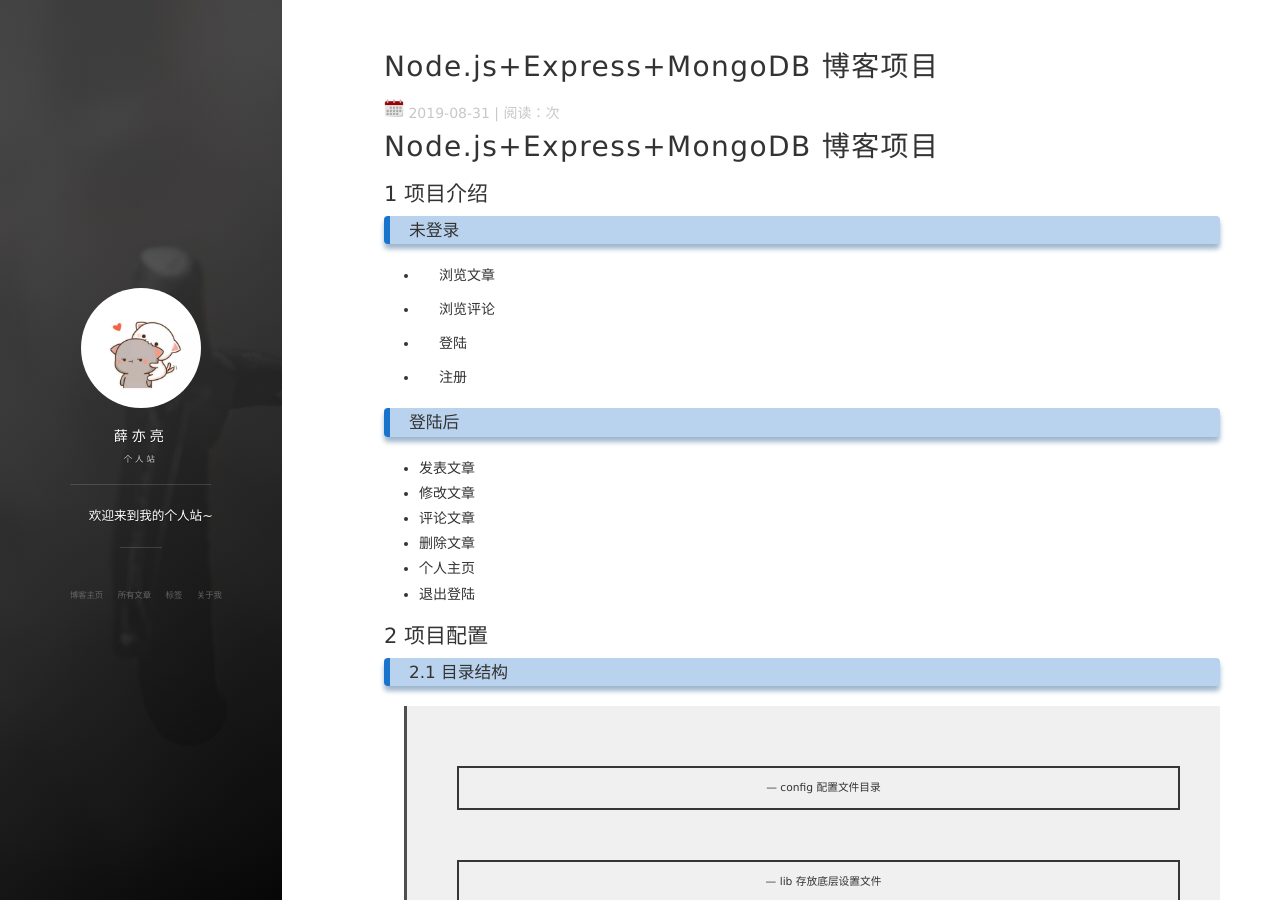
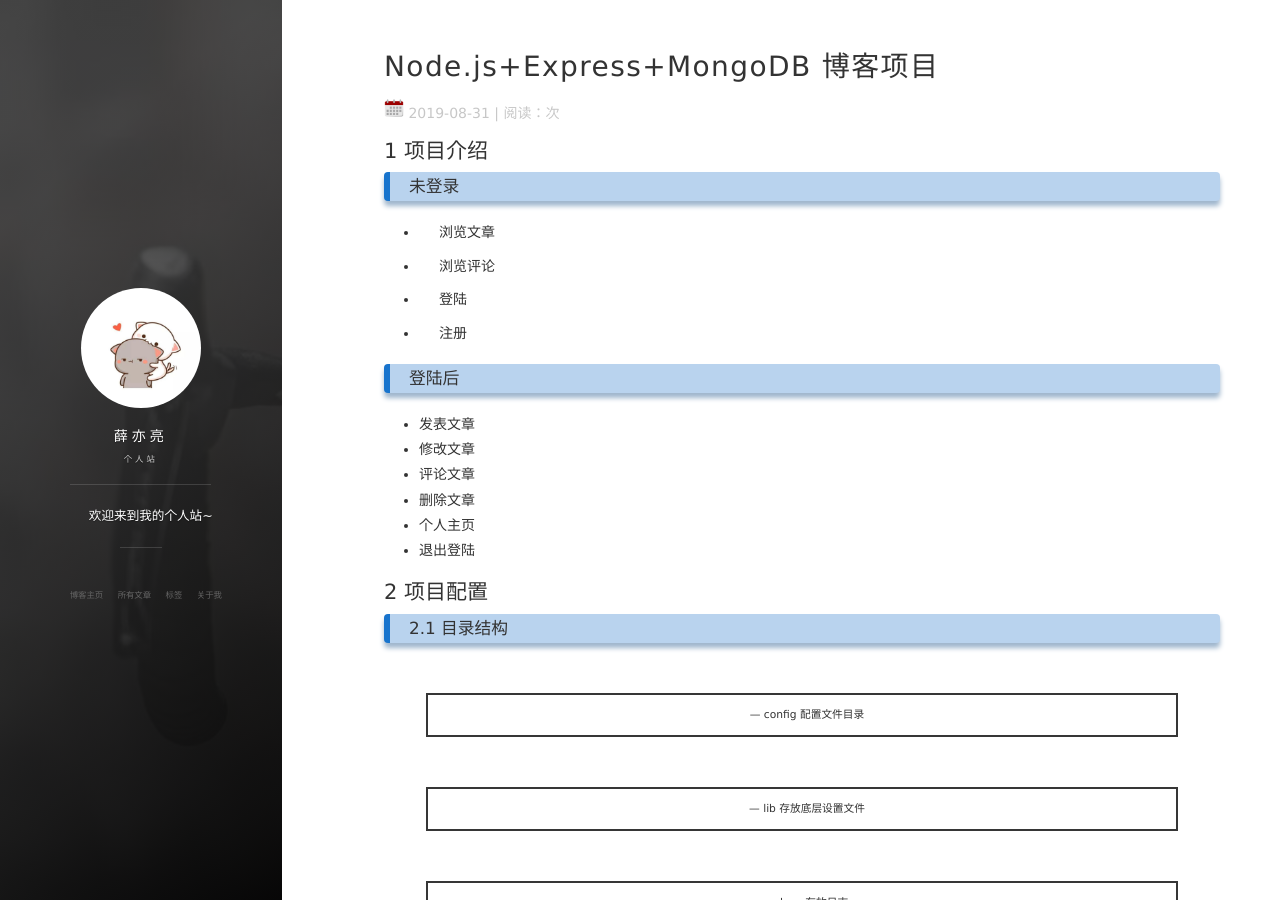
Before and after one commit to 787119359/787119359.github.io, a Jekyll site: the page built from _posts/2019-08-31-Node.js博客项目.md, in a window 1280 px wide and 900 px high. Built offline with Jekyll 4.4.1, drawn with Linux system fonts in a browser that asks for light colours; nearby versions of some CDN libraries; comment, search, counter and statistics services are not loaded.

Commit message:
change tag

```diff
--- a/_posts/2019-08-31-Node.js博客项目.md
+++ b/_posts/2019-08-31-Node.js博客项目.md
@@ -7,10 +7,6 @@
 
 
 
-# Node.js+Express+MongoDB 博客项目
-
-
-
 ## 1 项目介绍
 
 ### 未登录
@@ -39,35 +35,35 @@
 
 ### 2.1 目录结构
 
->|— config    配置文件目录
->
->|— lib   存放底层设置文件
->
->|— logs    存放日志
->
->|— middlewares  存放自定义的中间件
->
->|— models   存放操作数据库的文件
->
->|— node_modules   第三方npm模块
->
->|— public  存放静态文件，样式、图片等
->
->|—|— css
->
->|—|— javascripts
->
->|—|— images
->
->|— routes  存放路由文件
->
->|— test  相关命令文件
->
->|— views    模板文件
->
->|— index.js  项目入口文件
->
->|— pageage.json  存储项目名、描述、作者、依赖等等信息
+|— config    配置文件目录
+
+|— lib   存放底层设置文件
+
+|— logs    存放日志
+
+|— middlewares  存放自定义的中间件
+
+|— models   存放操作数据库的文件
+
+|— node_modules   第三方npm模块
+
+|— public  存放静态文件，样式、图片等
+
+|—|— css
+
+|—|— javascripts
+
+|—|— images
+
+|— routes  存放路由文件
+
+|— test  相关命令文件
+
+|— views    模板文件
+
+|— index.js  项目入口文件
+
+|— pageage.json  存储项目名、描述、作者、依赖等等信息
 
 
 
```
Also changed, not shown: _posts/2019-08-26-MongoDB 数据库.md (+1 -1 lines).
